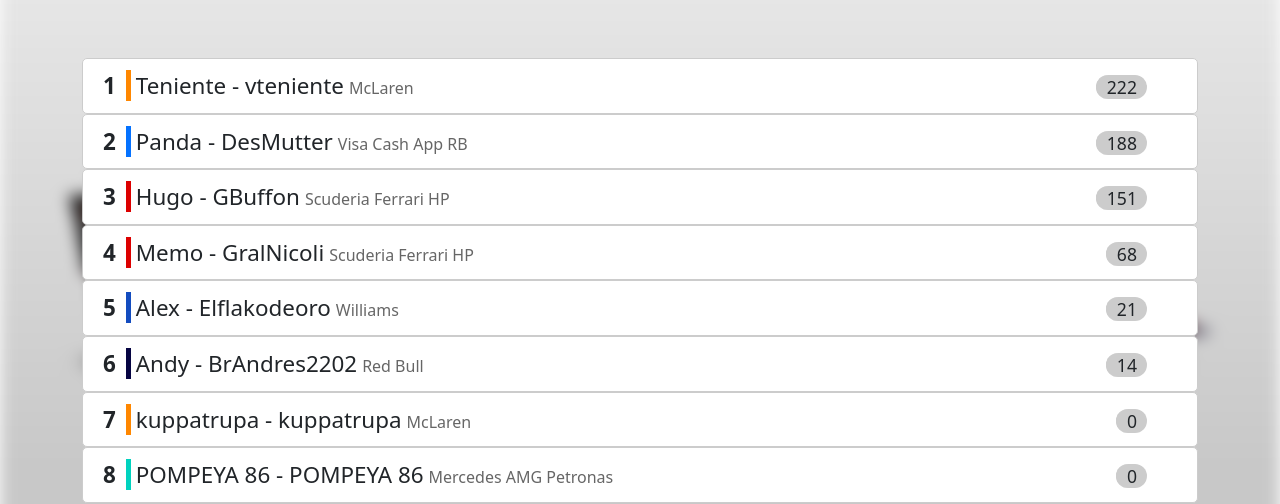
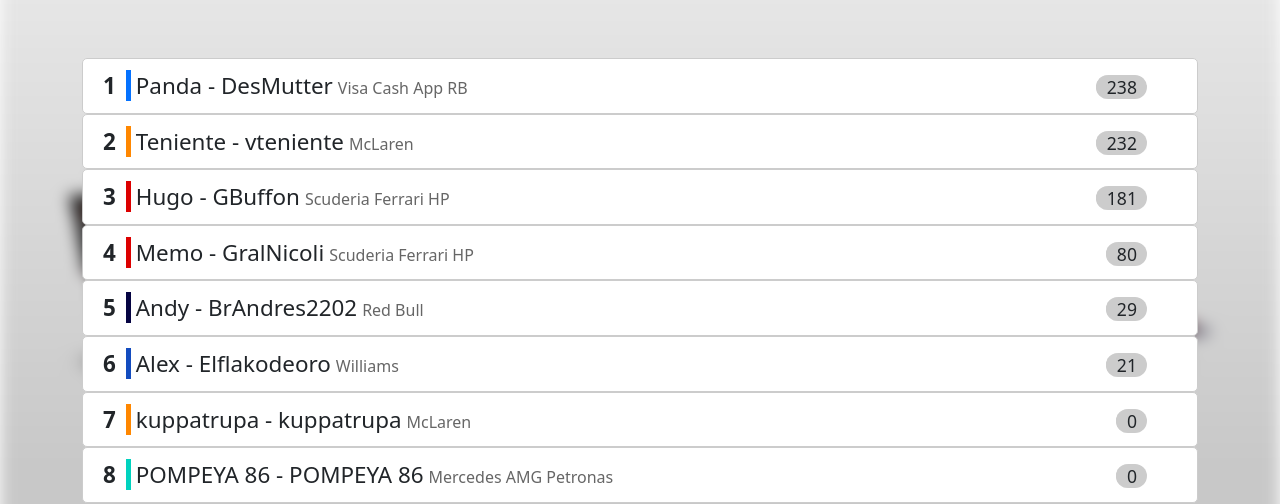
Before and after one commit to hugotb88/f1leaguefront, a React (Vite) app: page / in a window 1280 px wide. Shown: the part 170-674 px from the top of the page. Built offline with nearby package versions, Linux system fonts and the light colour scheme.

Commit message:
R13 Monaco, R14 Monza

```diff
--- a/src/data/mocked.ts
+++ b/src/data/mocked.ts
@@ -2,23 +2,23 @@ import type { DriverGeneral } from "../types"
 
 // Mocked data
 export const db: DriverGeneral[] = [
+    {
+        id: 2,
+        name: 'Panda',
+        gamertag: 'DesMutter',
+        team: 'Visa Cash App RB',
+        teamCSS: 'vcarb',
+        championshipPosition: 1,
+        championshipPoints: 238
+    },
     {
         id: 3,
         name: 'Teniente',
         gamertag: 'vteniente',
         team: 'McLaren',
         teamCSS: 'mclaren',
-        championshipPosition: 1,
-        championshipPoints: 222
-    },
-    {
-        id: 2,
-        name: 'Panda',
-        gamertag: 'DesMutter',
-        team: 'Visa Cash App RB',
-        teamCSS: 'vcarb',
         championshipPosition: 2,
-        championshipPoints: 188
+        championshipPoints: 232
     },
     {
         id: 1,
@@ -27,7 +27,7 @@ export const db: DriverGeneral[] = [
         team: 'Scuderia Ferrari HP',
         teamCSS: 'ferrari',
         championshipPosition: 3,
-        championshipPoints: 151
+        championshipPoints: 181
     },
     {
         id: 4,
@@ -36,7 +36,16 @@ export const db: DriverGeneral[] = [
         team: 'Scuderia Ferrari HP',
         teamCSS: 'ferrari',
         championshipPosition: 4,
-        championshipPoints: 68
+        championshipPoints: 80
+    },
+    {
+        id: 6,
+        name: 'Andy',
+        gamertag: 'BrAndres2202',
+        team: 'Red Bull',
+        teamCSS: 'redbull',
+        championshipPosition: 5,
+        championshipPoints: 29
     },
     {
         id: 5,
@@ -44,17 +53,8 @@ export const db: DriverGeneral[] = [
         gamertag: 'Elflakodeoro',
         team: 'Williams',
         teamCSS: 'williams',
-        championshipPosition: 5,
+        championshipPosition: 6,
         championshipPoints: 21
-    },
-    {
-        id: 6,
-        name: 'Andy',
-        gamertag: 'BrAndres2202',
-        team: 'Red Bull',
-        teamCSS: 'redbull',
-        championshipPosition: 6,
-        championshipPoints: 14
     },
     {
         id: 7,
--- a/src/data/tracks.ts
+++ b/src/data/tracks.ts
@@ -35,9 +35,9 @@ export const tracks: Track[] = [{
 }, {
   "id": 16, "name": "Miami", image: "https://ecdn.codemasters.com/ecdn/Racenet/PROD//F12024/event_location_hub/30.jpg",
 }, {
-  "id": 17, "name": "Monaco", image: "https://ecdn.codemasters.com/ecdn/Racenet/PROD//F12024/event_location_hub/05.jpg",
+  "id": 17, "name": "Monaco", image: "https://ecdn.codemasters.com/ecdn/Racenet/PROD//F12024/event_location_hub/05.jpg", winner:"DesMutter"
 }, {
-  "id": 18, "name": "Monza", image: "https://ecdn.codemasters.com/ecdn/Racenet/PROD//F12024/event_location_hub/11.jpg"
+  "id": 18, "name": "Monza", image: "https://ecdn.codemasters.com/ecdn/Racenet/PROD//F12024/event_location_hub/11.jpg", winner:"DesMutter"
 }, {
   "id": 19, "name": "Netherlands", image: "https://ecdn.codemasters.com/ecdn/Racenet/PROD//F12024/event_location_hub/26.jpg",
 }, {
```
